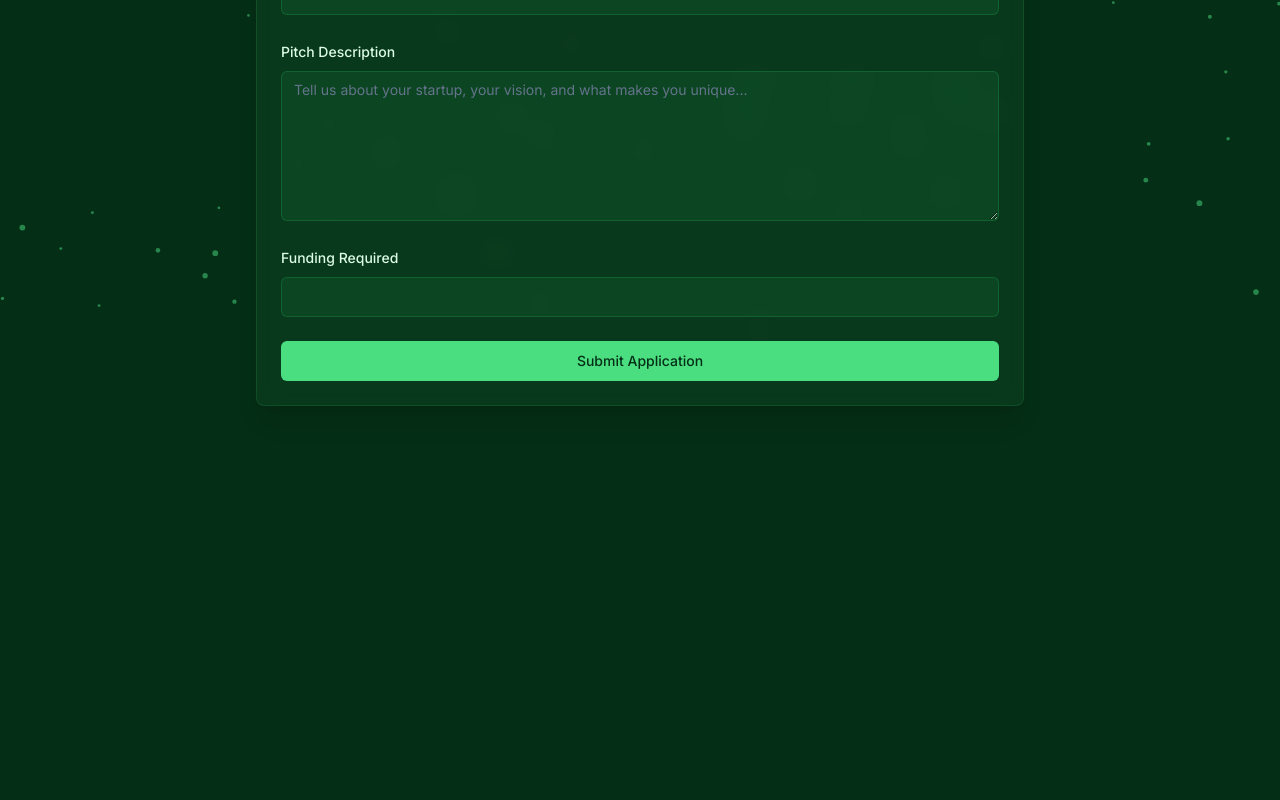
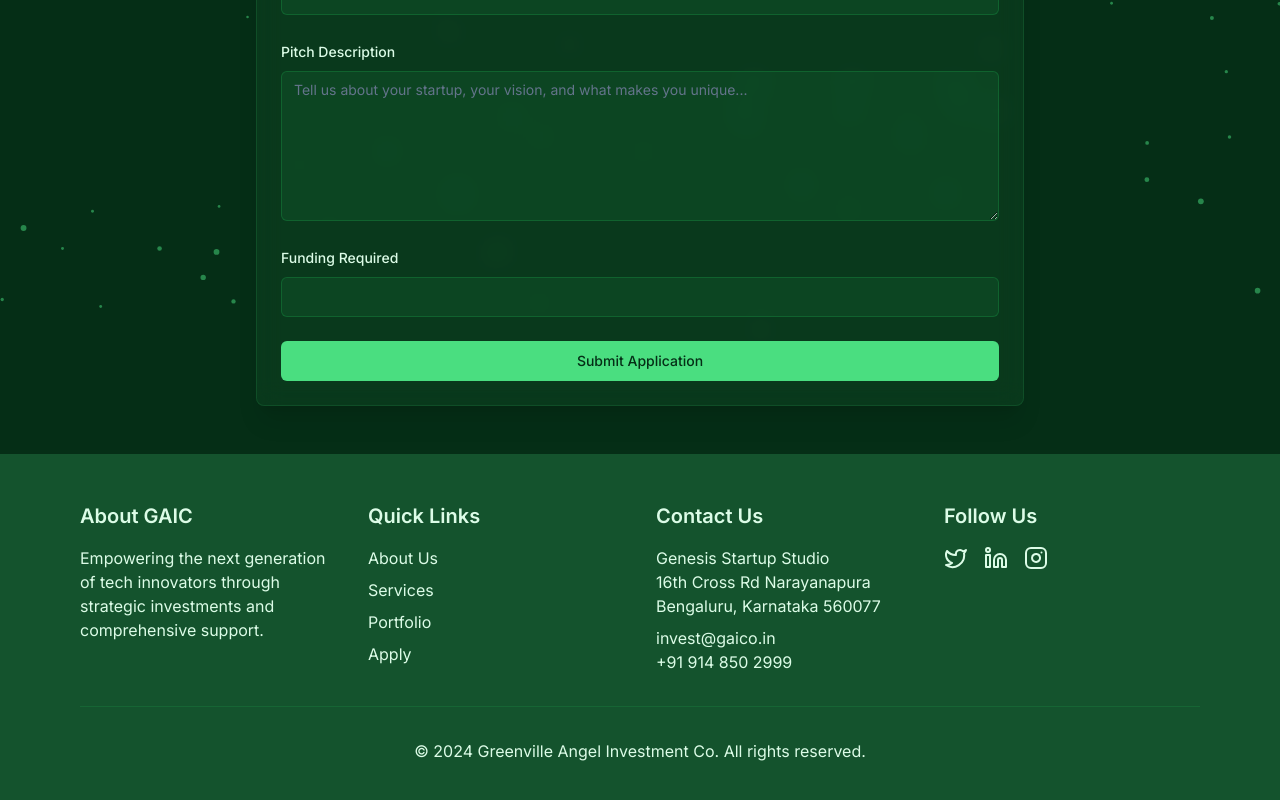
Before and after one commit to justneeraj12/gaico, a Next.js app: page /apply in a window 1280 px wide. Shown: the part 456-1256 px from the top of the page. Before the commit the page ends 910 px from the top, so only its background shows below. Built offline with nearby package versions, Linux system fonts and the light colour scheme.

Commit message:
Update page.tsx

```diff
--- a/src/app/apply/page.tsx
+++ b/src/app/apply/page.tsx
@@ -1,21 +1,16 @@
-"use client"
-
-import Header from '../components/Header';
-import { Button } from "../components/ui/button";
-import { Card, CardContent, CardDescription, CardHeader, CardTitle } from "../components/ui/card";
-import { Input } from "../components/ui/input";
-import { Label } from "../components/ui/label";
-import { Textarea } from "../components/ui/textarea";
-import { useRef } from 'react';
+import Header from '../components/Header'
+import Footer from '../components/Footer' // Import the footer component
+import { Button } from "../components/ui/button"
+import { Card, CardContent, CardDescription, CardHeader, CardTitle } from "../components/ui/card"
+import { Input } from "../components/ui/input"
+import { Label } from "../components/ui/label"
+import { Textarea } from "../components/ui/textarea"
 
 export default function Apply() {
-  const servicesRef = useRef(null);
-  const contactRef = useRef(null);
-
   return (
-    <div className="min-h-screen">
-      <Header servicesRef={servicesRef} contactRef={contactRef} />
-      <main className="pt-24 px-4 pb-12">
+    <div className="min-h-screen flex flex-col">
+      <Header />
+      <main className="flex-grow pt-24 px-4 pb-12">
         <div className="max-w-3xl mx-auto">
           <Card className="bg-green-900/30 border-green-800/50 backdrop-blur-md shadow-xl">
             <CardHeader>
@@ -58,6 +53,7 @@ export default function Apply() {
           </Card>
         </div>
       </main>
+      <Footer /> {/* Add Footer component here */}
     </div>
-  );
+  )
 }
```
